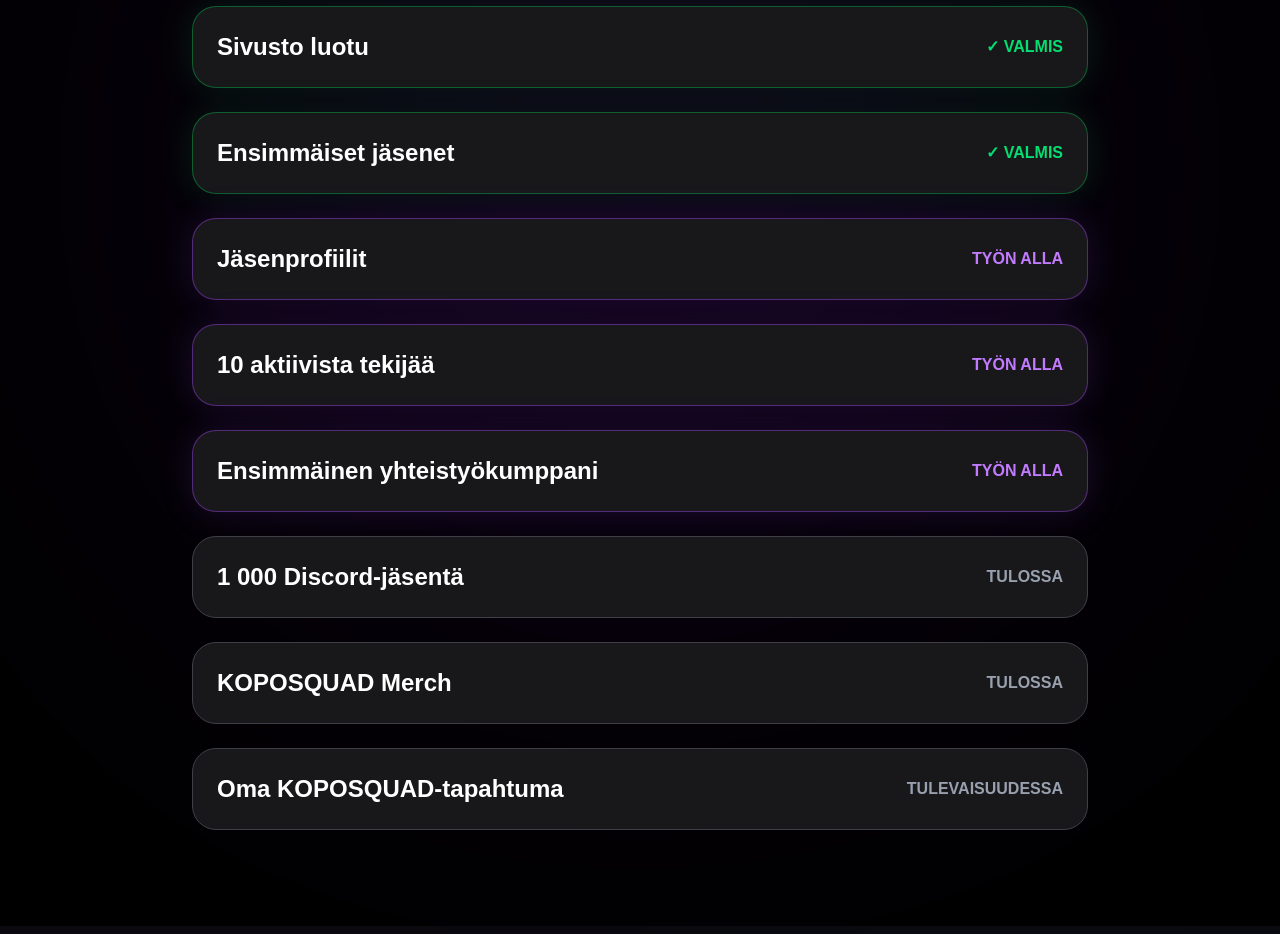
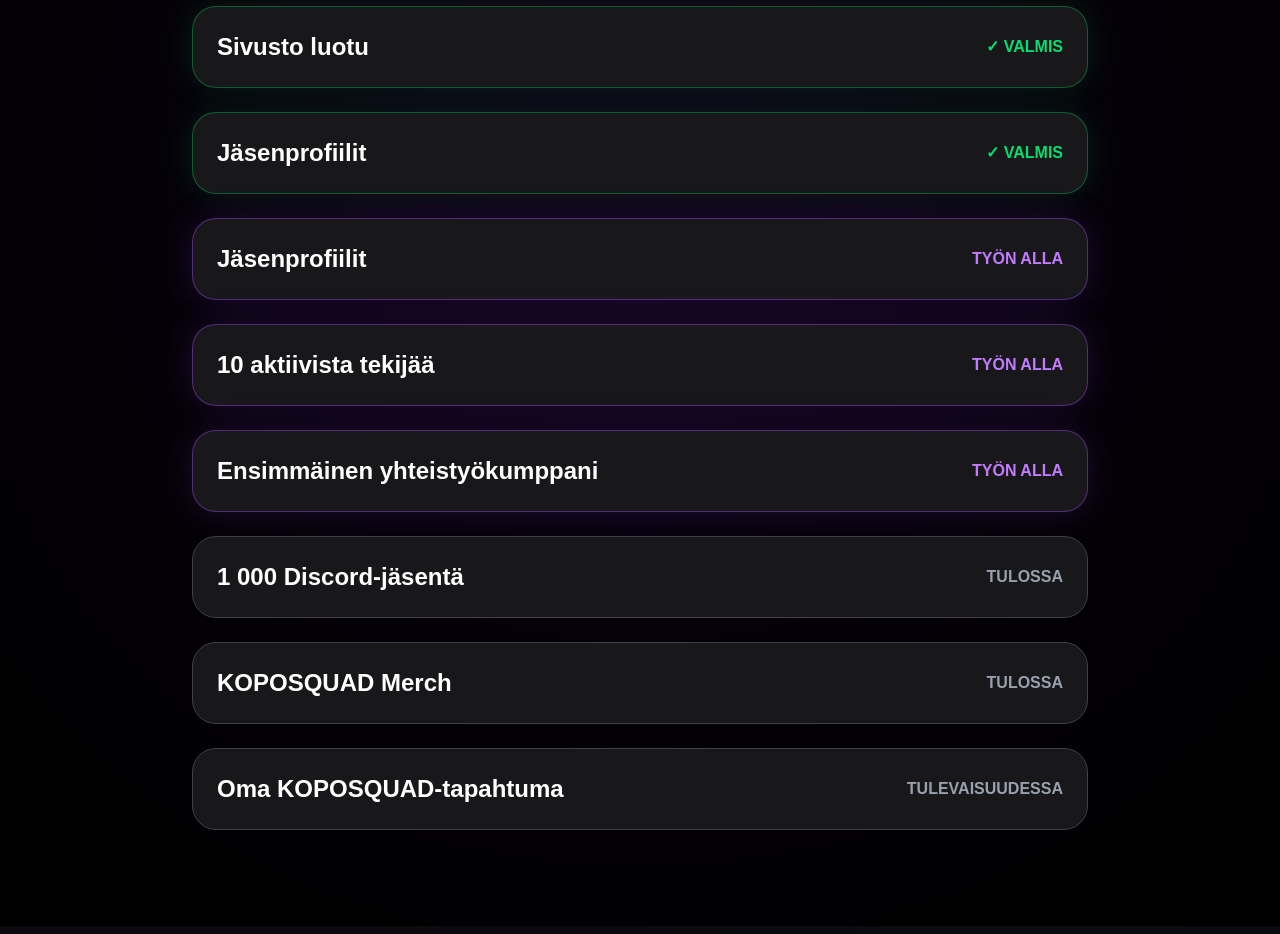
Before and after one commit to KopoStream/koposquad, a Next.js app: page / in a window 1280 px wide. Shown: the part 5140-6074 px from the top of the page. Built offline with nearby package versions, Linux system fonts and the light colour scheme; no server answers.

Commit message:
Merkitty jäsenprofiilit valmiiksi roadmapiin

```diff
--- a/app/page.tsx
+++ b/app/page.tsx
@@ -1249,7 +1249,7 @@
   <div className="bg-zinc-900 border border-green-500/40 rounded-3xl p-6 shadow-[0_0_35px_rgba(34,197,94,0.15)]">
     <div className="flex justify-between items-center">
       <h3 className="text-2xl font-bold">
-        {language === "fi" ? "Ensimmäiset jäsenet" : "First members"}
+        {language === "fi" ? "Jäsenprofiilit" : "Member profiles"}
       </h3>
 
       <span className="text-green-400 font-bold">
```
